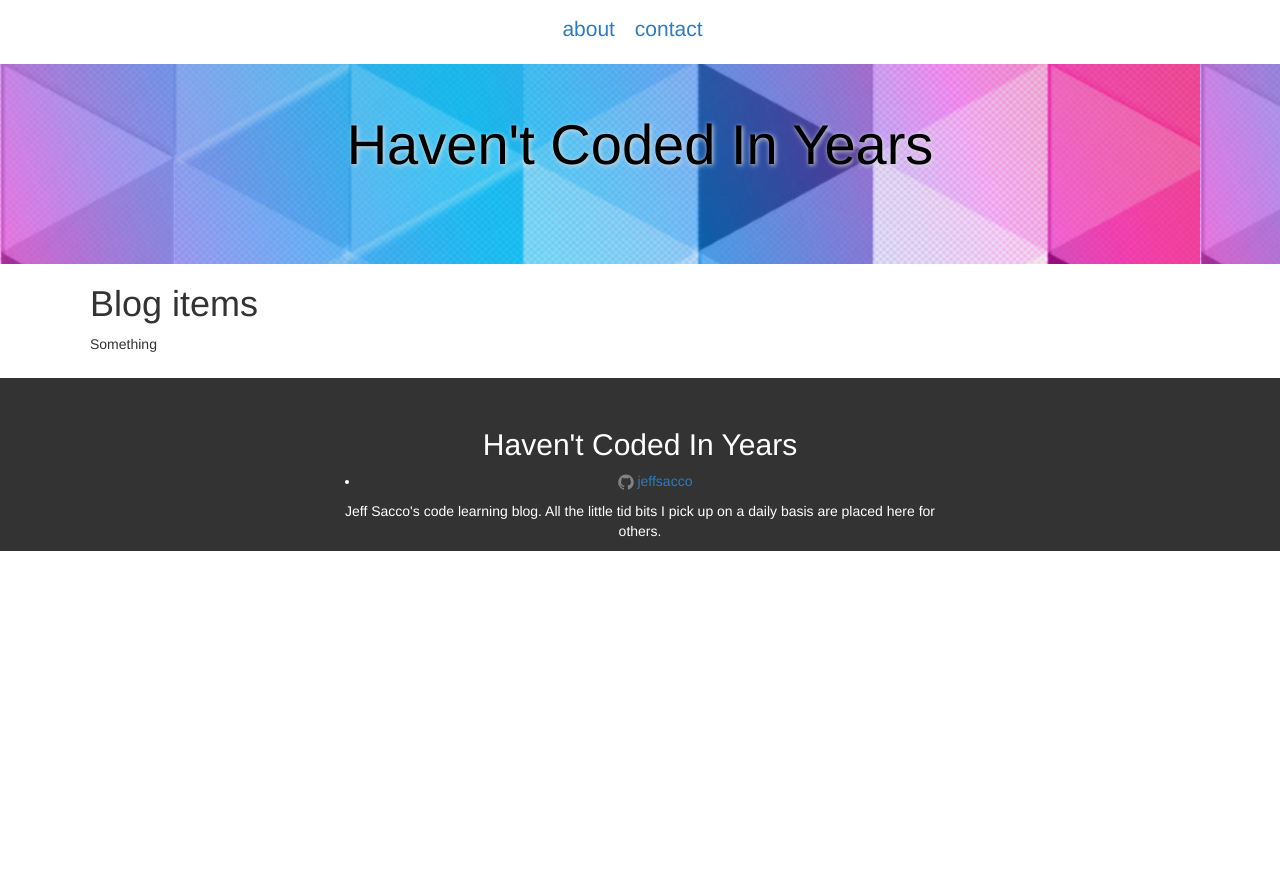
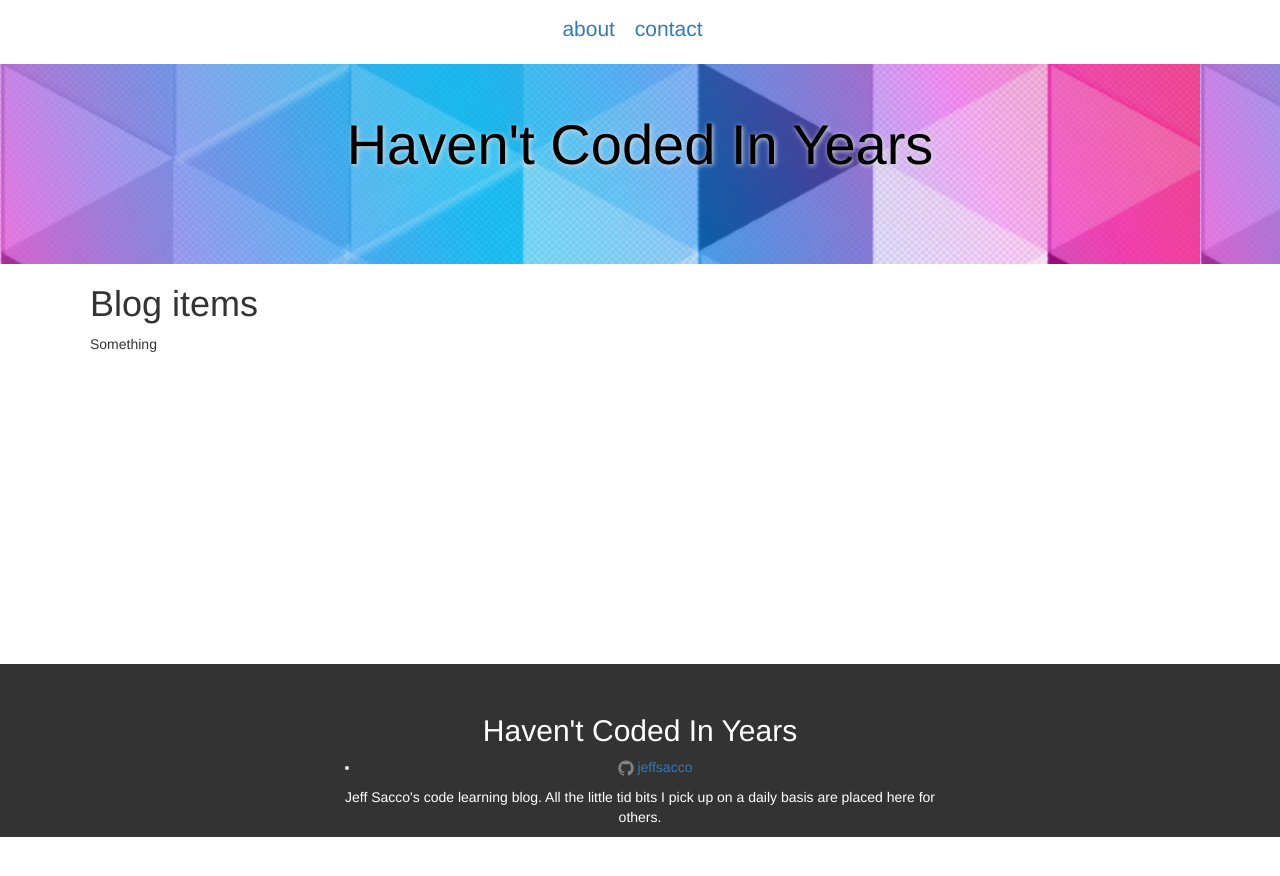
Before and after one commit to jeffsacco/jekyll, a Jekyll site: the page built from blog.md, in a window 1280 px wide. Shown: the top 876 px of the page. Built offline with Jekyll 4.4.1, drawn with Linux system fonts in a browser that asks for light colours.

Commit message:
Change to some css

```diff
--- a/_layouts/page.html
+++ b/_layouts/page.html
@@ -1,7 +1,7 @@
 ---
 layout: default
 ---
-<div class="container">
+<div class="container" style="min-height: 400px;">
   <div class="post col-lg-12">
 
     <header class="post-header">
```
